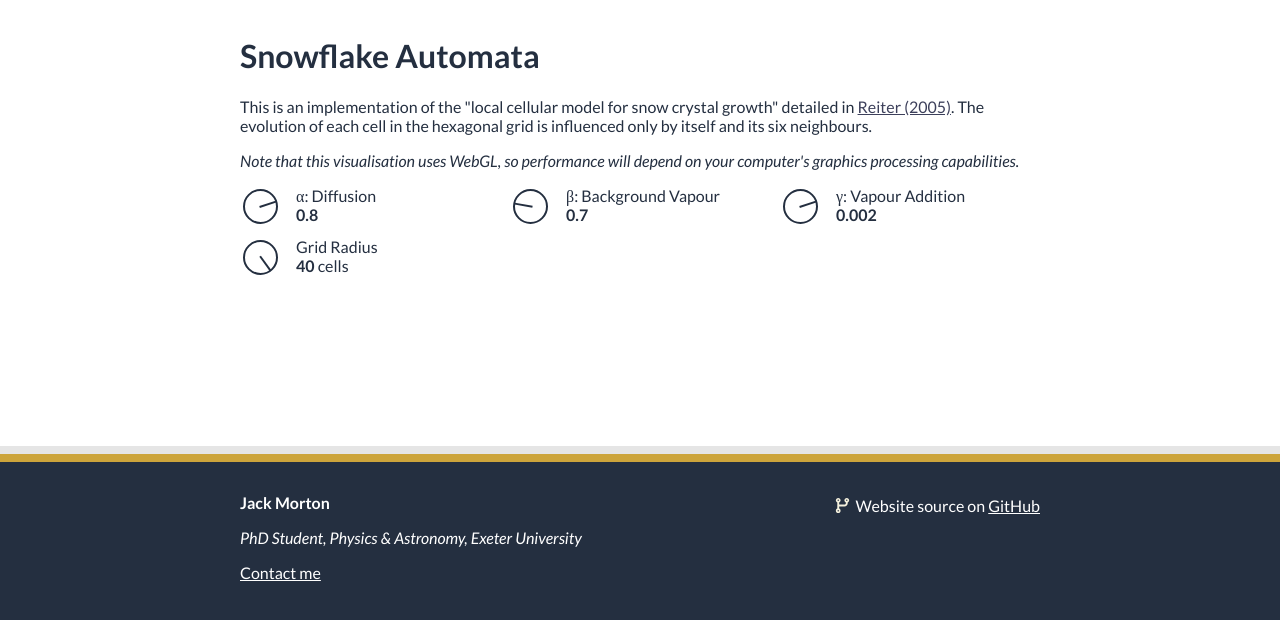
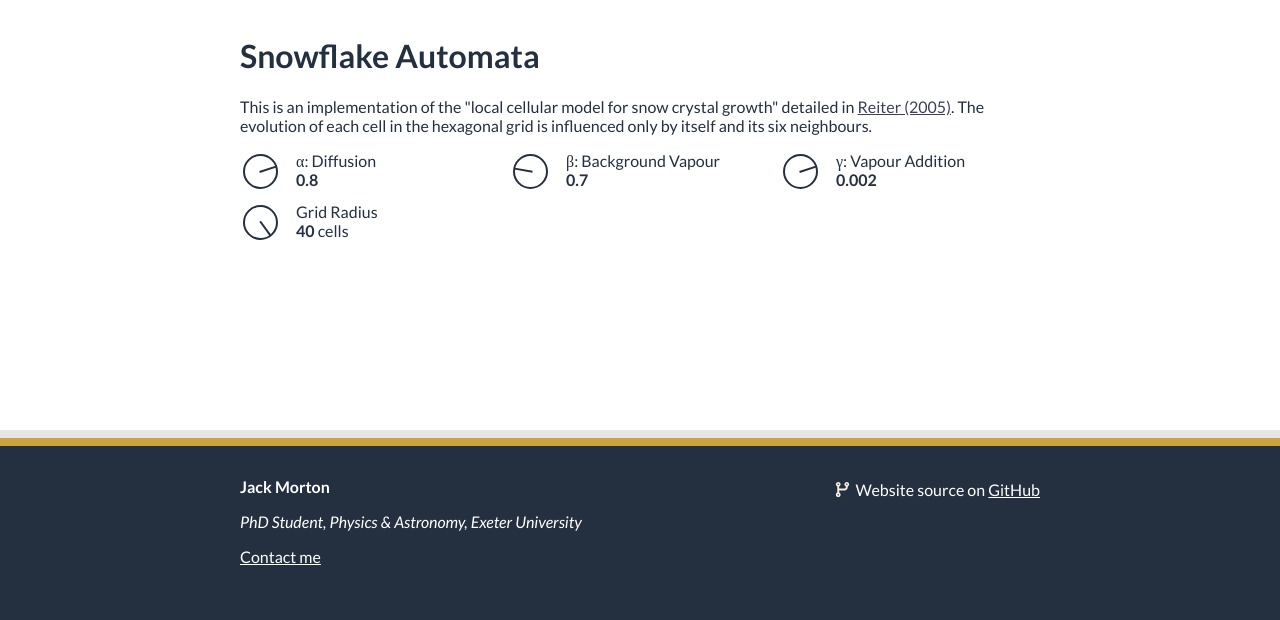
Before and after one commit to JJMorton/personal-website, a Flask app: page /toys/snowflake in a window 1280 px wide. Shown: the part 66-686 px from the top of the page. Run offline with Flask 3, Linux system fonts and the light colour scheme; a map, chart or similar area stays blank.

Commit message:
Remove GPU note on snowflake toy

```diff
--- a/src/website/templates/toys/snowflake.html
+++ b/src/website/templates/toys/snowflake.html
@@ -51,12 +51,6 @@
 		The evolution of each cell in the hexagonal grid is influenced only by
 		itself and its six neighbours.
 	</p>
-	<p>
-		<i>
-			Note that this visualisation uses WebGL, so performance will depend
-			on your computer's graphics processing capabilities.
-		</i>
-	</p>
 	<div id="app">
 		<div class="control-group">
 			<div class="control-grid">
```
